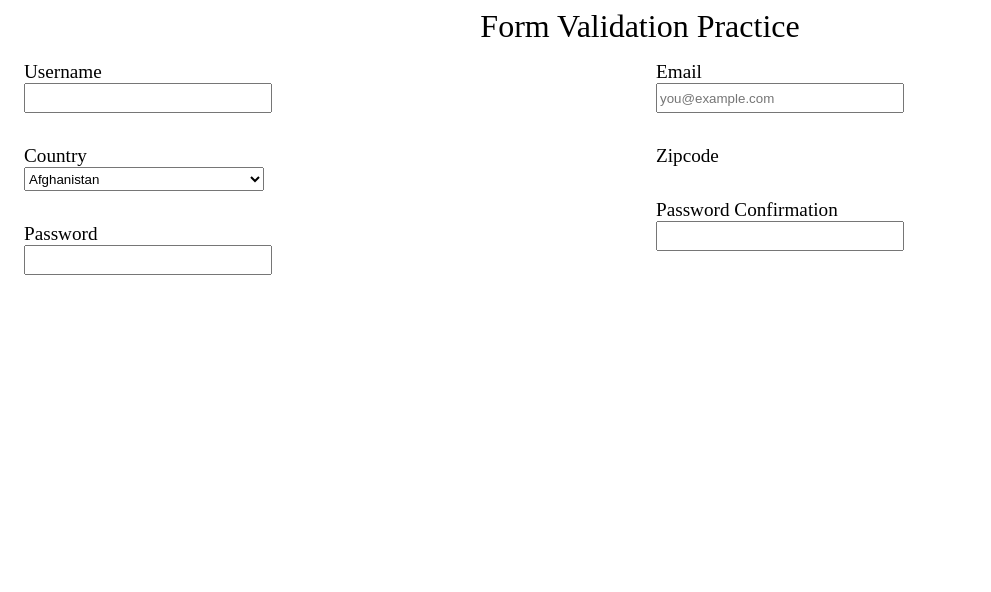
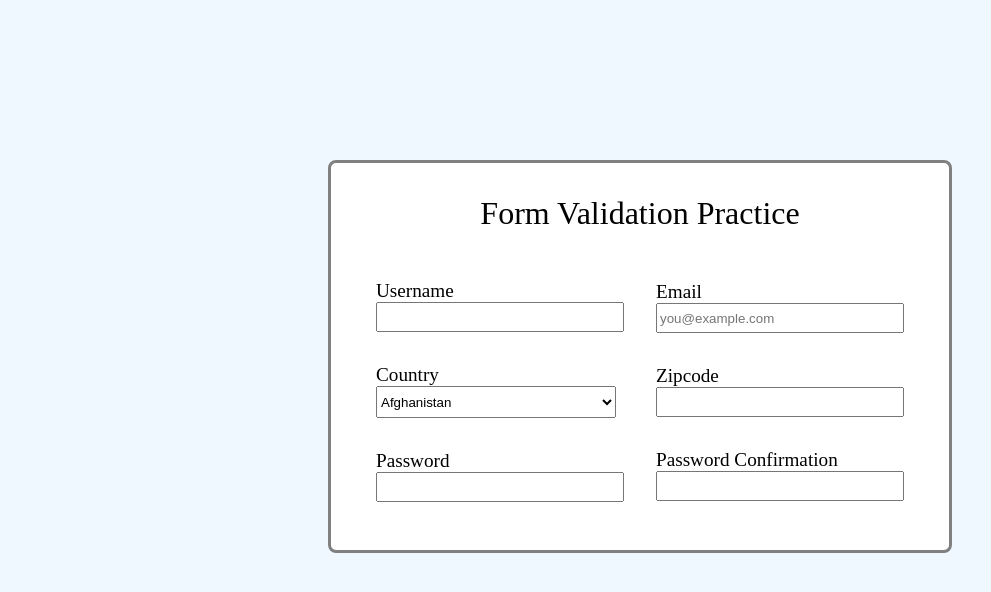
Before and after one commit to ctang415/form-validation, a website built with webpack: page dist/index.html in a window 1280 px wide. Shown: the whole page, without its empty margins (0-991 px from the left). Built offline with Linux system fonts and the light colour scheme.

Commit message:
Aligned inputs on form

```diff
--- a/src/index.js
+++ b/src/index.js
@@ -3,7 +3,10 @@ import countries from "countries-list";
 
   const countryCodes = Object.keys(countries.countries);
   const countryNames = countryCodes.map(code => countries.countries[code].name);
+  console.log(countryNames)
   const sortCountry = countryNames.sort();
+  console.log(countryCodes)
+  console.log(sortCountry)
   sortCountry.forEach(element => {
     const countrySelection = document.createElement('option');
     countrySelection.value = element;
--- a/src/style.css
+++ b/src/style.css
@@ -1,21 +1,39 @@
-select, input {
+input {
     width: 15rem;
     height: 1.5rem;
  }
+select {
+    width: 15rem;
+    height: 2rem;
+ }
+
+ body {
+    background-color: aliceblue;
+ }
+
+.box {
+    background-color: white;
+    border: solid grey;
+    margin-top: 10rem;
+    margin-left: 20rem;
+    margin-right: 20rem;
+    padding-bottom: 2rem;
+    border-radius: 0.5rem;
+ }
 
 .myform {
-    display: grid;
-    grid-template-columns: 1fr 1fr;
+    display: flex;
+    justify-content: center;
+    align-items: center;
  }
 
 .firstcolumn, .secondcolumn {
     display: flex;
     flex-direction: column;
-    justify-items: center;
     text-align: left;
  }
 
- .input {
+.input {
     display: flex;
     flex-direction: column;
     padding: 1rem;
@@ -26,4 +44,5 @@ select, input {
     display: flex;
     justify-content: center;
     font-size: 2rem;
+    padding: 2rem;
  }
```
Also changed, not shown: dist/index.html, dist/main.js.
